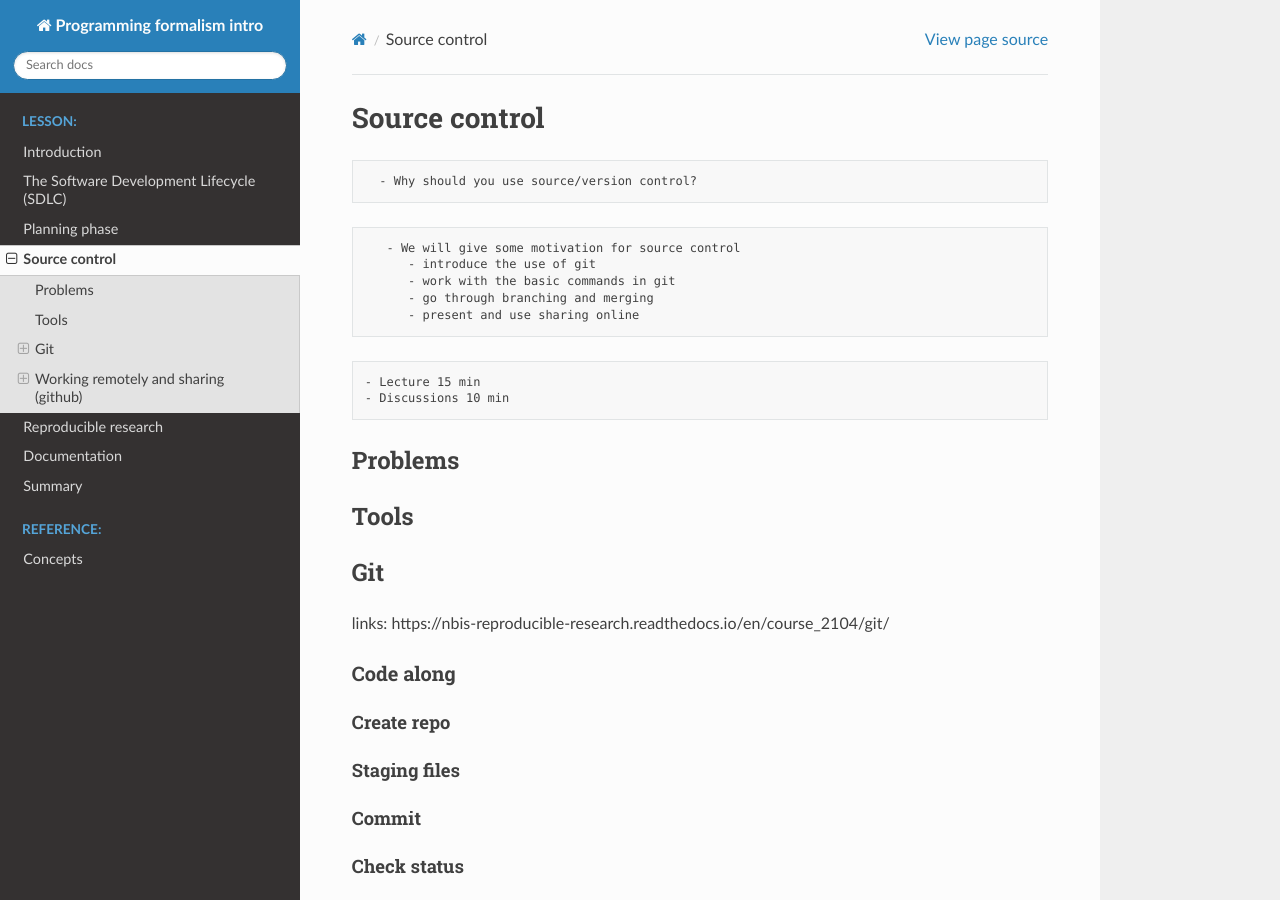
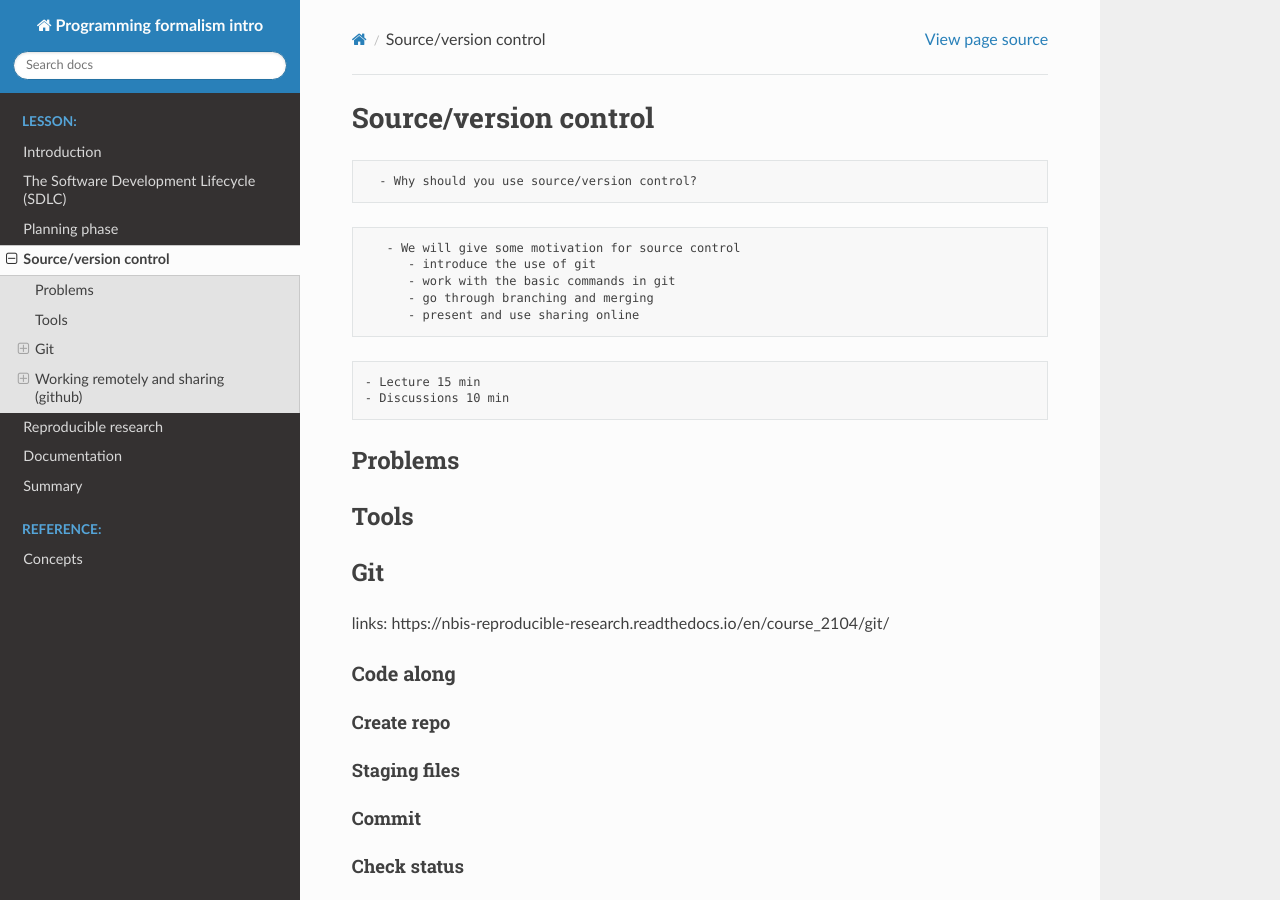
Before and after one commit to UPPMAX/programming_formalisms_intro, a Sphinx documentation site: the page built from doc/sourcecontrol.md, in a window 1280 px wide and 900 px high. Built offline with Sphinx 7.4.7 and the Read the Docs theme 2.0.0, drawn with Linux system fonts in a browser that asks for light colours; pages that are not in the unit, such as notebooks, are missing from menus.

Commit message:
Update sourcecontrol.md

````diff
--- a/doc/sourcecontrol.md
+++ b/doc/sourcecontrol.md
@@ -1,4 +1,4 @@
-# Source control
+# Source/version control
 ```{questions}
   - Why should you use source/version control?
 ```
````
